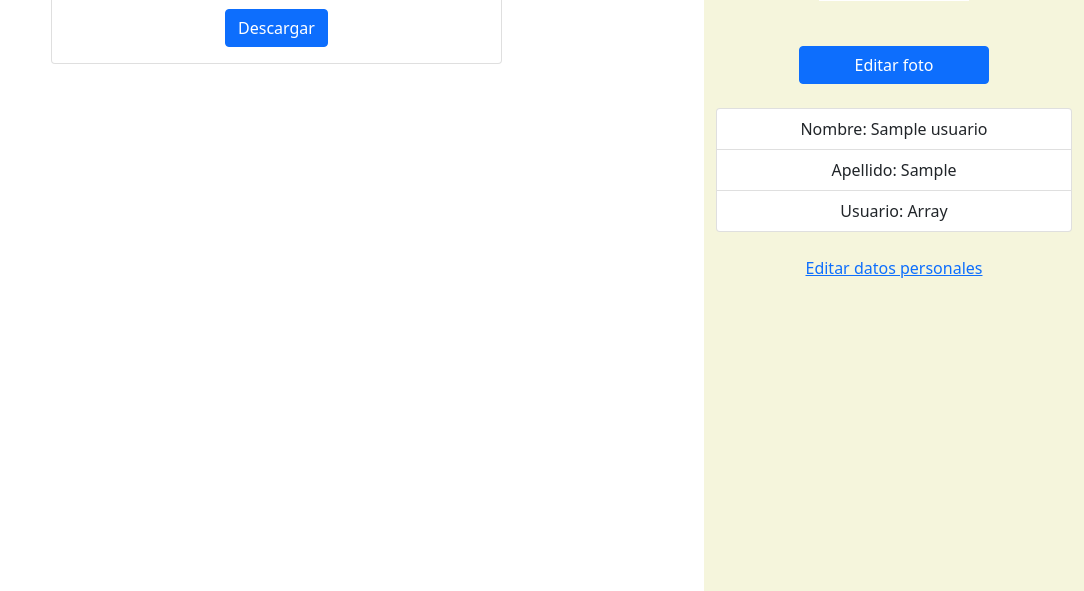
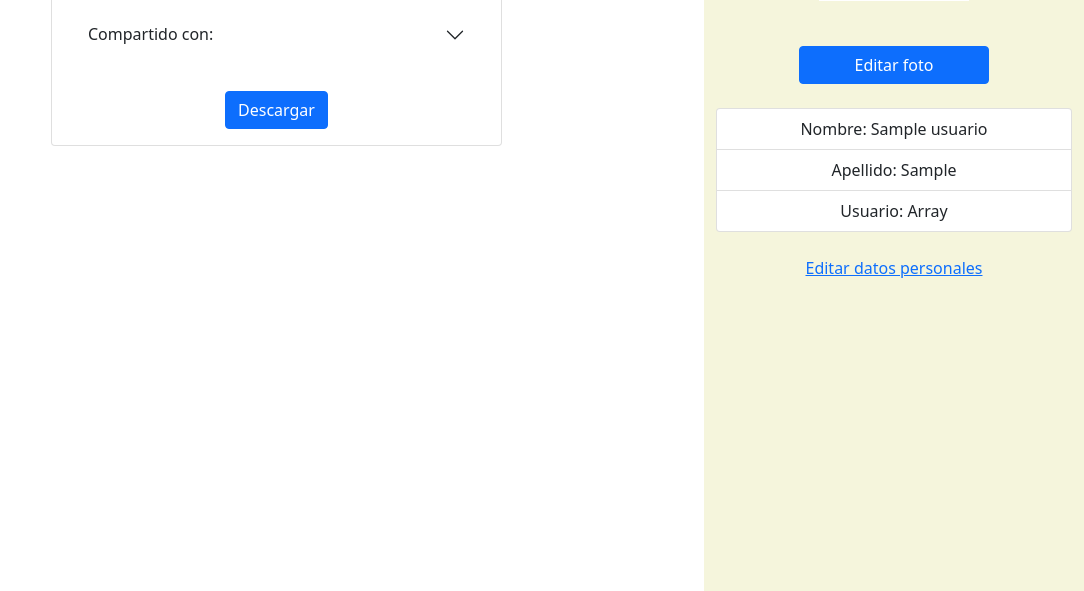
Before and after one commit to pabdominguez98/drive-php-santiago, a PHP site: page /principal.php in a window 1280 px wide. Shown: the part 265-856 px from the top of the page, without its empty margins (196-1280 px from the left). Run offline with PHP 8.4, Linux system fonts and the light colour scheme; the visitor is signed in with stand-in values (Sample User, id 1); tables that the repository leaves empty hold one stand-in row (values such as "Sample post"); grey boxes marked "Sample" are stand-in pictures; data that the repository does not hold is empty.

Commit message:
Act. Compartidos

```diff
--- a/assets/css/styles.css
+++ b/assets/css/styles.css
@@ -37,3 +37,8 @@
   margin: 0 auto;
   width: 50%;
 }
+
+.boton-descargar-archivo{
+  position: relative;
+  margin-top: 30px;
+}
--- a/principal.php
+++ b/principal.php
@@ -230,7 +230,38 @@
                                 <?php
                                 $link = "archivos/usuarios/$id/" . str_replace(' ', '%20', $result_archivos['Descripcion']);
                                 ?>
-                                <a href="<?php echo $link; ?>" target="_blank" class="btn btn-primary">Descargar</a>
+
+                                <div class="accordion accordion-flush" id="accordionFlushExample">
+                                    <div class="accordion-item">
+                                        <h2 class="accordion-header" id="flush-headingOne">
+                                            <button class="accordion-button collapsed" type="button" data-bs-toggle="collapse" data-bs-target="#flush-<?php echo $result_archivos['ID']; ?>" aria-expanded="false" aria-controls="flush-collapseOne">
+                                                Compartido con:
+                                            </button>
+                                        </h2>
+                                        <div id="flush-<?php echo $result_archivos['ID']; ?>" class="accordion-collapse collapse" aria-labelledby="flush-headingOne" data-bs-parent="#accordionFlushExample">
+                                            <div class="accordion-body">
+                                                <?php
+                                                $consulta_compartido_con = "SELECT usuario_compartido FROM archivos_compartidos WHERE ID_archivo='" . $result_archivos['ID'] . "' AND ID_origen='" . $id . "'";
+
+                                                if ($respuesta_consulta_compartido_con = mysqli_query($db_con, $consulta_compartido_con)) {
+
+                                                    while ($respuesta_compartidos_arreglo = mysqli_fetch_array($respuesta_consulta_compartido_con)) {
+                                                ?>
+                                                     <ul>
+                                                         <li><?php echo $respuesta_compartidos_arreglo['usuario_compartido']; ?></li>
+                                                     </ul>
+
+                                                <?php
+                                                    }
+                                                }
+                                                ?>
+                                            </div>
+                                        </div>
+                                    </div>
+                                </div>
+
+
+                                <a href="<?php echo $link; ?>" target="_blank" class="btn btn-primary boton-descargar-archivo">Descargar</a>
                             </div>
                         </div>
 
```
Also changed, not shown: 2 other files.
